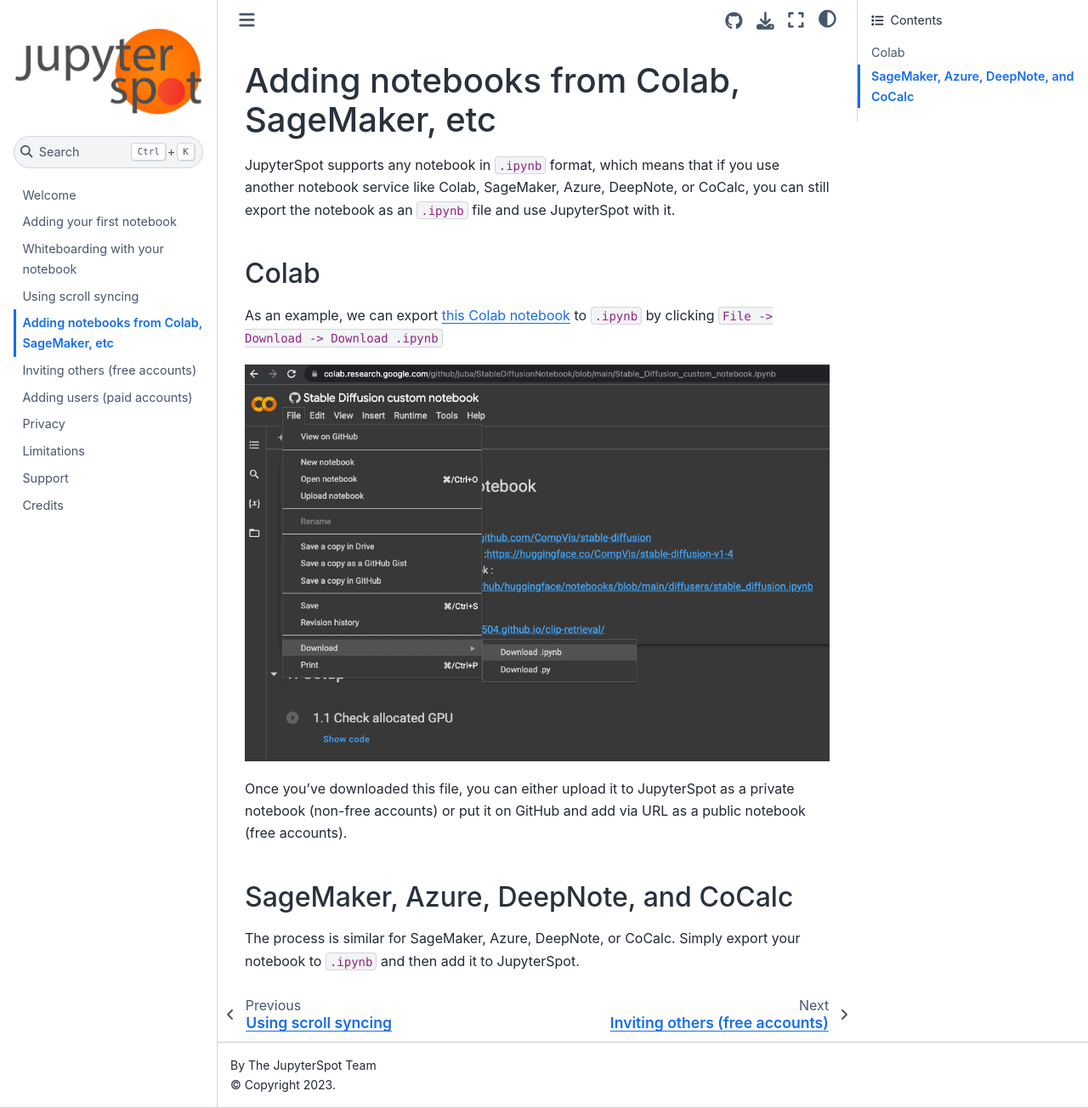
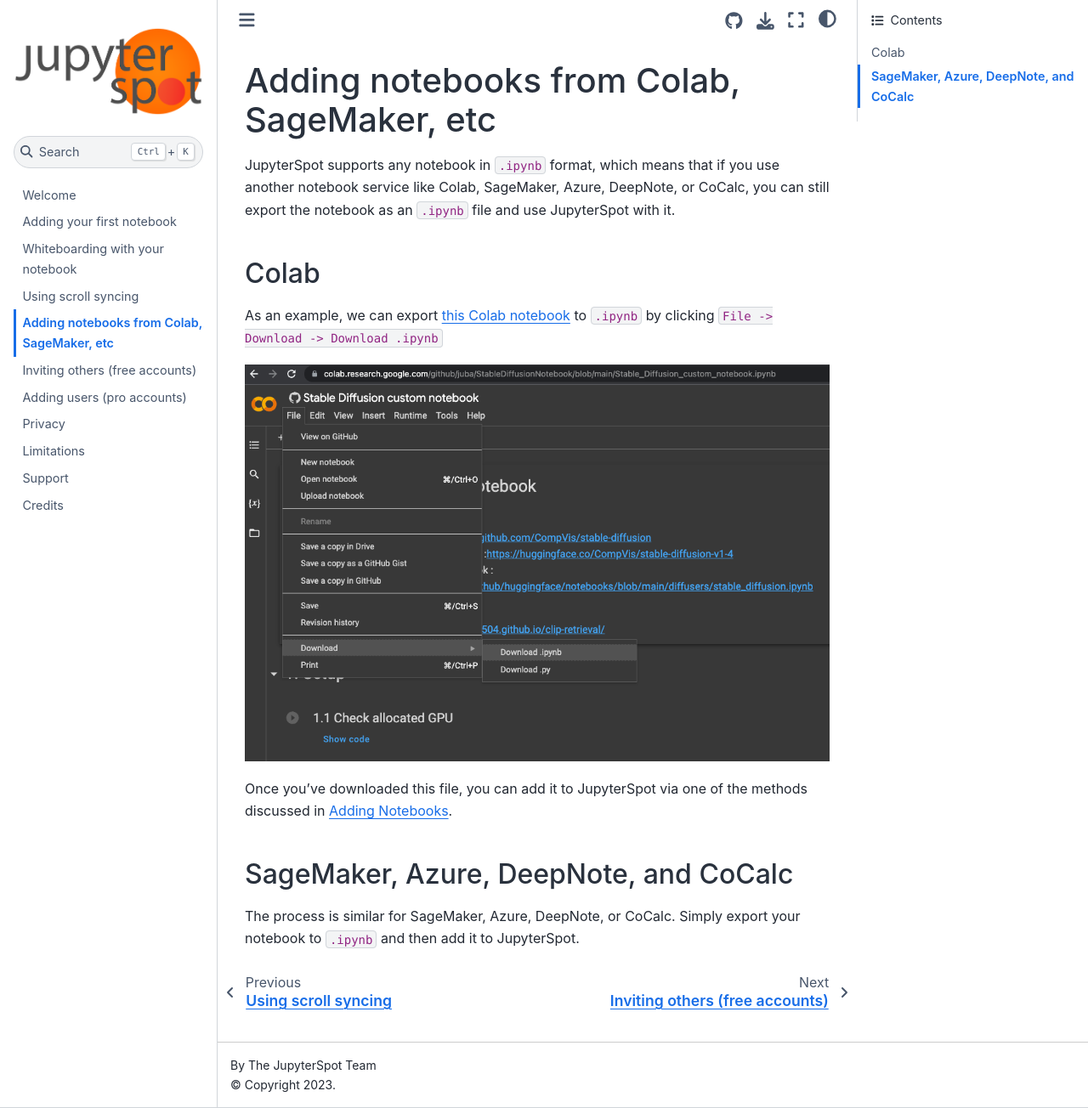
Before and after one commit to jupyterspot/docs, a Jupyter Book: the page built from adding-exotic.md, in a window 1280 px wide and 1304 px high. Shown: the whole window at 85% size. Built offline with Jupyter Book 1.0.4 settings and Sphinx 7.4.7 and the Sphinx Book theme 1.1.4, drawn with Linux system fonts in a browser that asks for light colours.

Commit message:
Update adding exotic section

```diff
--- a/adding-exotic.md
+++ b/adding-exotic.md
@@ -8,7 +8,7 @@ As an example, we can export [this Colab notebook](https://colab.research.google
 
 ![](img/colab-export.png)
 
-Once you've downloaded this file, you can either upload it to JupyterSpot as a private notebook (non-free accounts) or put it on GitHub and add via URL as a public notebook (free accounts).
+Once you've downloaded this file, you can add it to JupyterSpot via one of the methods discussed in [Adding Notebooks](/adding-notebooks).
 
 ## SageMaker, Azure, DeepNote, and CoCalc
 
--- a/adding-users.md
+++ b/adding-users.md
@@ -1,4 +1,4 @@
-# Adding users (paid accounts)
+# Adding users (pro accounts)
 
 Pro accounts can add users via the [account page](https://jupyterspot.com/account) after logging in. To add a member of your organization to JupyterSpot, enter their email address to have an invite link sent to them. Once the user clicks the link to accept the invitation and signs up, you'll see a check mark in the accepted column under their email and you'll now be billed for that user at the end of the pay period.
 
```
Also changed, not shown: 2 other files.
